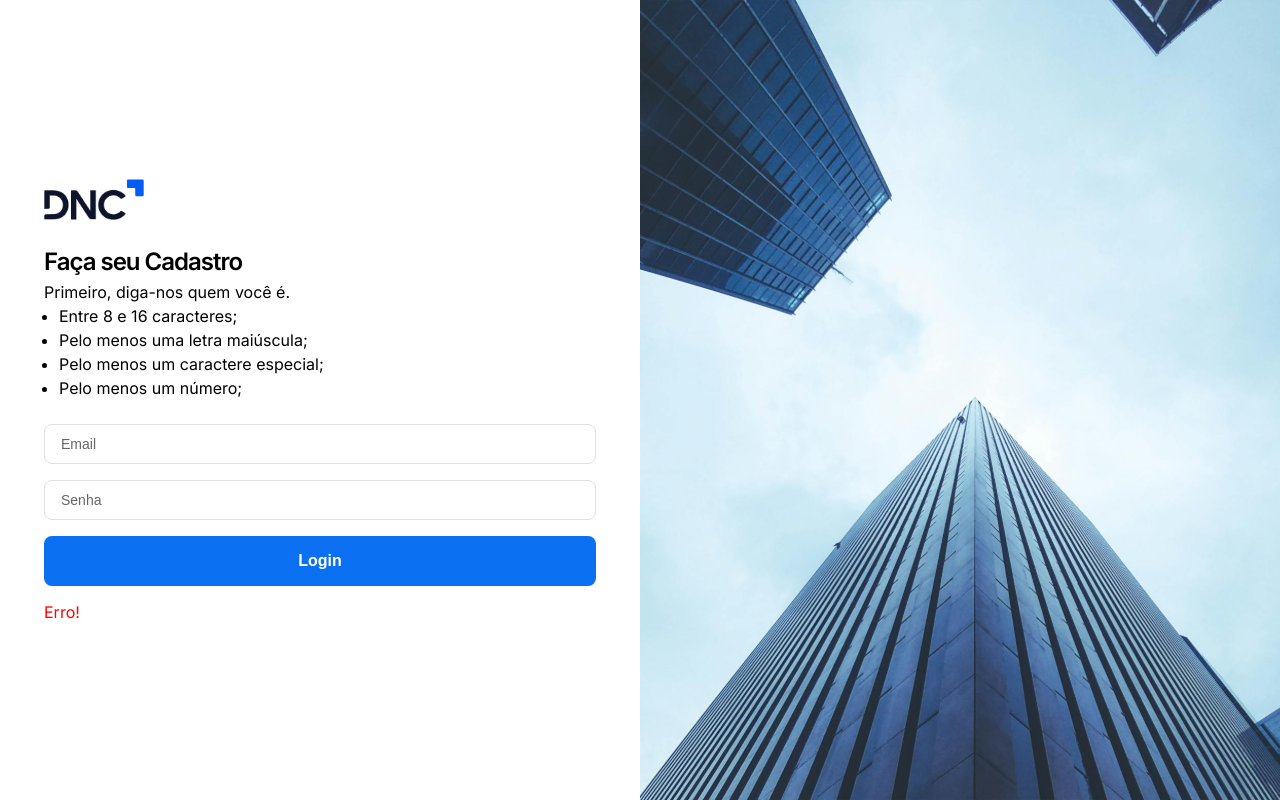
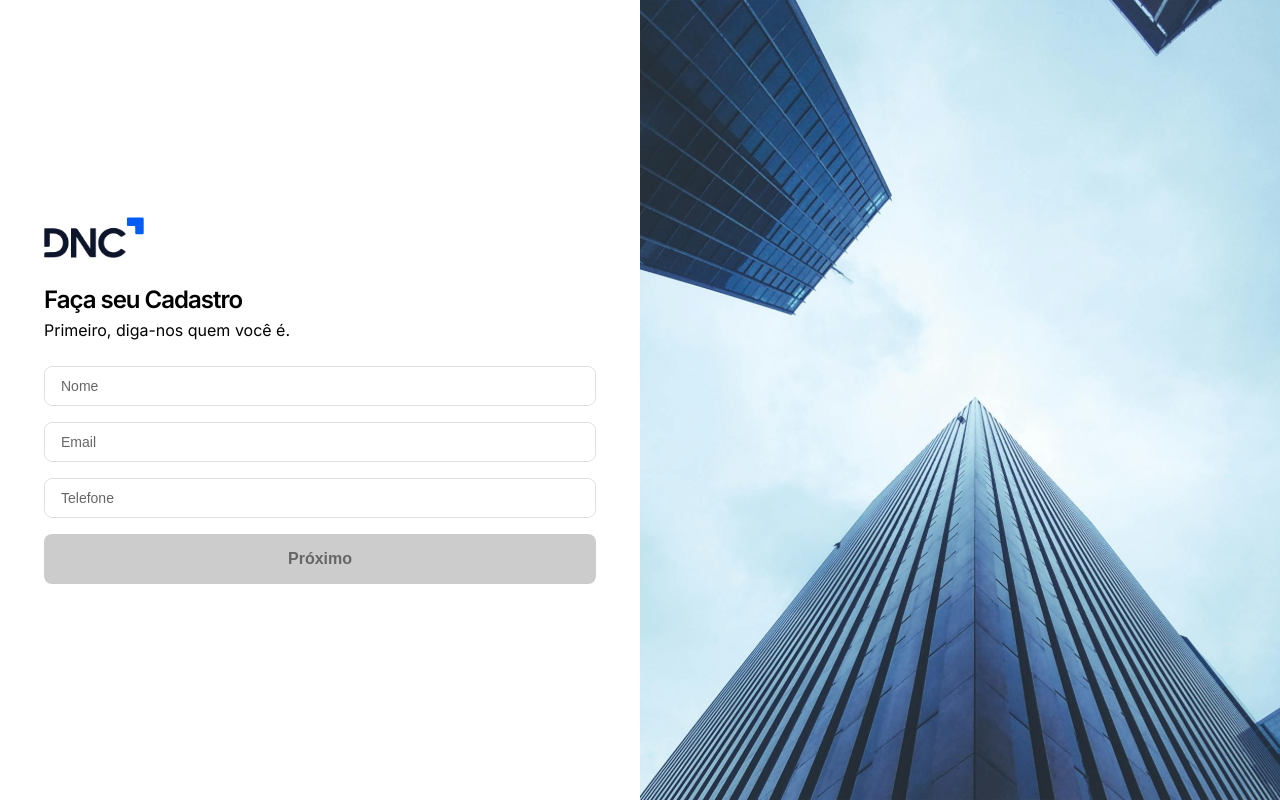
Before and after one commit to Alvaro6800/dnc-sales-dashboard-algs, a React (Vite) app: page /cadastro in a window 1280 px wide. Built offline with nearby package versions, Linux system fonts and the light colour scheme.

Commit message:
Feat: Create profile flow

```diff
--- a/package.json
+++ b/package.json
@@ -13,6 +13,7 @@
     "@emotion/react": "^11.14.0",
     "@emotion/styled": "^11.14.0",
     "@mui/material": "^7.1.0",
+    "@reduxjs/toolkit": "^2.8.2",
     "@types/js-cookie": "^3.0.6",
     "@types/styled-components": "^5.1.34",
     "axios": "^1.9.0",
@@ -22,6 +23,7 @@
     "react": "^19.1.0",
     "react-chartjs-2": "^5.3.0",
     "react-dom": "^19.1.0",
+    "react-redux": "^9.2.0",
     "react-router-dom": "^7.6.0",
     "styled-components": "^6.1.18"
   },
--- a/src/hooks/useFormValidation.ts
+++ b/src/hooks/useFormValidation.ts
@@ -15,7 +15,17 @@
         return /\S+@\S+\.\S+/.test(String(formValues[index]))
       }
       if (input.type === 'password') {
-        return String(formValues[index]).length > 7
+        const password = String(value)
+        const hasCorrectLenght = password.length >= 8 && password.length <= 16
+        const hasUppercaseLetter = /[A-Z]/.test(password)
+        const hasSpecialCharacter = /[!@#$%^&*(),.?":{}|<>]/.test(password)
+        const hasNumber = /\d/.test(password)
+        return (
+          hasCorrectLenght &&
+          hasUppercaseLetter &&
+          hasSpecialCharacter &&
+          hasNumber
+        )
       }
 
       return true
--- a/src/main.tsx
+++ b/src/main.tsx
@@ -3,12 +3,16 @@
 import App from './App.tsx'
 import { GlobalStyle } from './styles/'
 import { AppThemeProvider } from './contexts/AppThemeContext.tsx'
+import { Provider } from 'react-redux'
+import store from './redux/index.ts'
 
 createRoot(document.getElementById('root')!).render(
   <StrictMode>
-    <AppThemeProvider>
-      <GlobalStyle />
-      <App />
-    </AppThemeProvider>
+    <Provider store={store}>
+      <AppThemeProvider>
+        <GlobalStyle />
+        <App />
+      </AppThemeProvider>
+    </Provider>
   </StrictMode>
 )
--- a/src/pages/Login.tsx
+++ b/src/pages/Login.tsx
@@ -28,8 +28,15 @@
   LoginPostData,
 } from '@/types'
 
+// Redux
+import { useDispatch, useSelector } from 'react-redux'
+import type { RootState } from '@/redux'
+
 function Login() {
   const navigate = useNavigate()
+  const { email, message } = useSelector(
+    (state: RootState) => state.createProfile
+  )
 
   const inputs = [
     { type: 'email', placeholder: 'Email' },
@@ -42,7 +49,7 @@
   const { formValues, formValid, handleChange } = useFormValidation(inputs)
 
   const handleMessage = (): MessageProps => {
-    if (!error) return { msg: '', type: 'success' }
+    if (!error) return { msg: message ?? '', type: 'success' }
     switch (error) {
       case 401:
         return {
@@ -76,6 +83,10 @@
     }
     if (Cookies.get('Authorization')) navigate('/home')
   }, [data, navigate])
+
+  useEffect(() => {
+    if (email) handleChange(0, email)
+  }, [email])
 
   return (
     <>
--- a/src/pages/Registration.tsx
+++ b/src/pages/Registration.tsx
@@ -1,3 +1,7 @@
+import { ChangeEvent, useEffect } from 'react'
+import { useNavigate } from 'react-router-dom'
+
+// Components
 import {
   BannerImage,
   FormComponent,
@@ -6,10 +10,91 @@
   StyledUl,
   Logo,
 } from '@/components'
-import { pxToRem } from '@/utils'
 import { Box, Container, Grid } from '@mui/material'
 
+// Utils
+import { pxToRem } from '@/utils'
+
+// Hooks
+import { useFormValidation, usePost } from '@/hooks'
+
+// Redux
+import { useDispatch, useSelector } from 'react-redux'
+import type { RootState } from '@/redux'
+import { setMessage, setProfileData } from '@/redux/slices/createProfile'
+
+// Types
+import type { CreateProfileData, InputProps } from '@/types'
+
 function Registration() {
+  const dispatch = useDispatch()
+  const navigate = useNavigate()
+  const { email } = useSelector((state: RootState) => state.createProfile)
+  const { data, loading, error, postData } = usePost<string, CreateProfileData>(
+    'profile/create'
+  )
+
+  // Form Step 1
+  const stepOneInputs: InputProps[] = [
+    { name: 'name', type: 'text', placeholder: 'Nome', required: true },
+    { name: 'email', type: 'email', placeholder: 'Email' },
+    { name: 'phone', type: 'tel', placeholder: 'Telefone', required: true },
+  ]
+
+  const handleStepOne = (e: React.FormEvent) => {
+    e.preventDefault()
+
+    dispatch(
+      setProfileData({
+        email: String(stepOneFormValues[1]),
+      })
+    )
+  }
+
+  const {
+    formValues: stepOneFormValues,
+    formValid: stepOneFormValid,
+    handleChange: stepOneHandleChange,
+  } = useFormValidation(stepOneInputs)
+
+  // End Form Step 1
+
+  // Form Step 2
+  const stepTwoInputs: InputProps[] = [
+    { type: 'password', placeholder: 'Senha' },
+  ]
+
+  const handleStepTwo = async (e: React.FormEvent) => {
+    e.preventDefault()
+    await postData({
+      name: String(stepOneFormValues[0]),
+      email: String(stepOneFormValues[1]),
+      phone: String(stepOneFormValues[2]),
+      password: String(stepTwoFormValues[0]),
+    })
+  }
+
+  const {
+    formValues: stepTwoFormValues,
+    formValid: stepTwoFormValid,
+    handleChange: stepTwoHandleChange,
+  } = useFormValidation(stepTwoInputs)
+
+  const handleStepInputs = email ? stepTwoInputs : stepOneInputs
+
+  // End Form Step 2
+
+  useEffect(() => {
+    if (data !== null) {
+      dispatch(setMessage('Usuário criado com sucesso'))
+      navigate('/')
+    } else if (error) {
+      alert(
+        `Não foi possível realizar a operação. Entre em contato com o nosso suporte. Erro: (${error}).`
+      )
+    }
+  }, [data, error, navigate])
+
   return (
     <>
       <Box>
@@ -23,27 +108,52 @@
                 <Logo height={41} width={100} />
               </Box>
               <Box sx={{ marginBottom: pxToRem(24) }}>
-                <StyledH1>Faça seu Cadastro</StyledH1>
-                <StyledP>Primeiro, diga-nos quem você é.</StyledP>
+                <StyledH1>
+                  {email ? 'Defina sua Senha' : 'Faça seu Cadastro'}
+                </StyledH1>
+                <StyledP>
+                  {email
+                    ? 'Sua senha deve ter:'
+                    : 'Primeiro, diga-nos quem você é.'}
+                </StyledP>
+                {email && (
                   <StyledUl>
                     <li>Entre 8 e 16 caracteres;</li>
                     <li>Pelo menos uma letra maiúscula;</li>
                     <li>Pelo menos um caractere especial;</li>
                     <li>Pelo menos um número;</li>
                   </StyledUl>
+                )}
               </Box>
               <FormComponent
-                inputs={[
-                  { type: 'email', placeholder: 'Email' },
-                  { type: 'password', placeholder: 'Senha' },
+                inputs={handleStepInputs.map((input, index) => ({
+                  type: input.type,
+                  placeholder: input.placeholder,
+                  value: email
+                    ? stepTwoFormValues[index] || ''
+                    : stepOneFormValues[index] || '',
+                  onChange: (e: ChangeEvent<HTMLInputElement>) =>
+                    email
+                      ? stepTwoHandleChange(
+                          index,
+                          (e.target as HTMLInputElement).value
+                        )
+                      : stepOneHandleChange(
+                          index,
+                          (e.target as HTMLInputElement).value
+                        ),
+                }))}
+                buttons={[
+                  {
+                    className: 'primary',
+                    disabled: email
+                      ? !stepTwoFormValid || loading
+                      : !stepOneFormValid,
+                    onClick: email ? handleStepTwo : handleStepOne,
+                    type: 'submit',
+                    children: email ? 'Enviar' : 'Próximo',
+                  },
                 ]}
-                buttons={[
-                  { className: 'primary', type: 'submit', children: 'Login' },
-                ]}
-                message={{
-                  msg: 'Erro!',
-                  type: 'error',
-                }}
               />
             </Container>
           </Grid>
--- /dev/null
+++ b/src/redux/index.ts
@@ -0,0 +1,13 @@
+import { configureStore } from '@reduxjs/toolkit'
+import createProfileReducer from './slices/createProfile'
+
+const store = configureStore({
+  reducer: {
+    createProfile: createProfileReducer,
+  },
+})
+
+export type RootState = ReturnType<typeof store.getState>
+export type AppDispatch = typeof store.dispatch
+
+export default store
--- /dev/null
+++ b/src/redux/slices/createProfile.ts
@@ -0,0 +1,28 @@
+import { createSlice, type PayloadAction } from '@reduxjs/toolkit'
+import type { CreateProfileData } from '@/types'
+
+const initialState: Omit<CreateProfileData, 'name' | 'phone' | 'password'> = {
+  email: '',
+  message: null,
+}
+
+const profileSlice = createSlice({
+  name: 'profile',
+  initialState,
+  reducers: {
+    setProfileData: (
+      state,
+      action: PayloadAction<
+        Omit<CreateProfileData, 'name' | 'phone' | 'password'>
+      >
+    ) => {
+      state.email = action.payload.email
+    },
+    setMessage: (state, action: PayloadAction<string>) => {
+      state.message = action.payload
+    },
+  },
+})
+
+export const { setProfileData, setMessage } = profileSlice.actions
+export default profileSlice.reducer
```
Also changed, not shown: src/types/profileData.d.ts (+8 -0 lines), 1 other file (tests, documents, lock files or other folders). Lines whose indentation alone changed are shown as unchanged.
